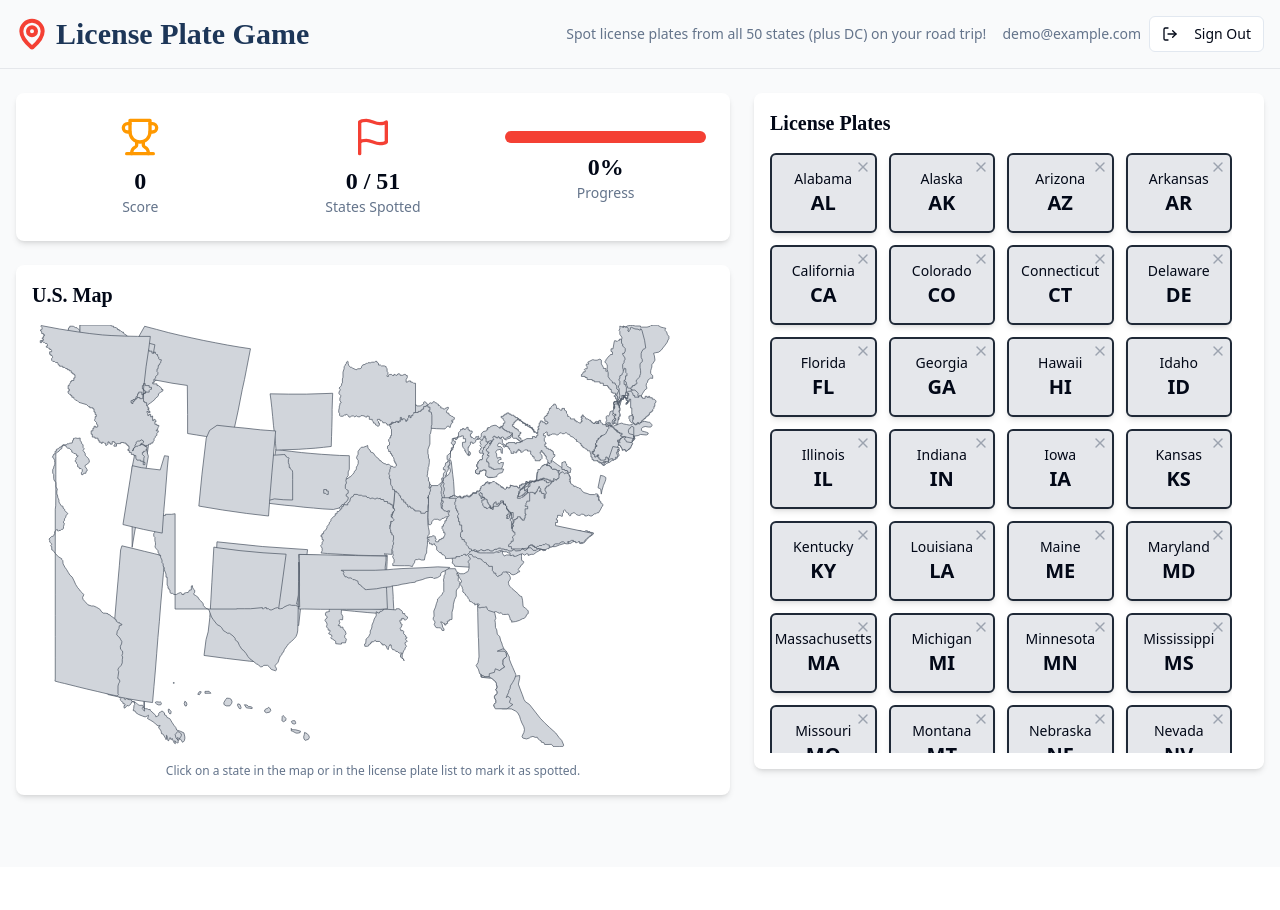
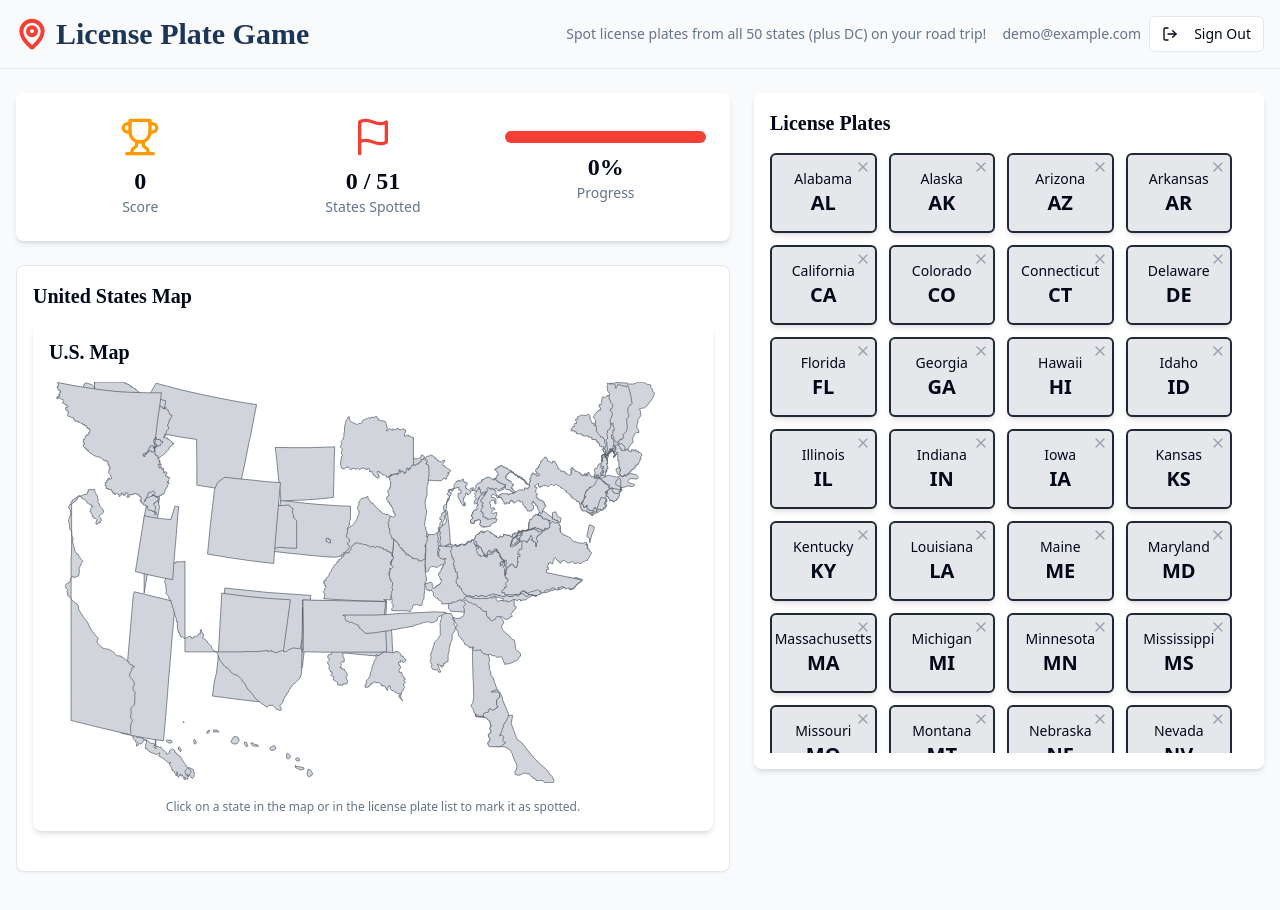
Before and after one commit to gchianes/plateplay-palooza, a React (Vite) app: page / in a window 1280 px wide. Shown: the top 910 px of the page. Before the commit the page ends 867 px from the top, so only its background shows below. Built offline with nearby package versions, Linux system fonts and the light colour scheme; a web font is replaced by a local one.

Commit message:
Fix: US map rendering
Fix the US map rendering issue.

```diff
--- a/src/pages/Index.tsx
+++ b/src/pages/Index.tsx
@@ -1,5 +1,5 @@
 
-import React, { useState } from 'react';
+import React, { useState, useEffect } from 'react';
 import Header from '@/components/Header';
 import ScoreBoard from '@/components/ScoreBoard';
 import USMap from '@/components/USMap';
@@ -9,10 +9,20 @@ import { toast } from '@/components/ui/use-toast';
 
 const Index = () => {
   const [statesList, setStatesList] = useState(states);
+  const [mapReady, setMapReady] = useState(false);
+
   const spottedStates = statesList.filter(state => state.spotted);
   const score = calculateScore(spottedStates);
   const progress = getProgress(spottedStates);
   const sortedStates = sortStatesBySpotted(statesList);
+
+  // Ensure the map has time to properly initialize
+  useEffect(() => {
+    const timer = setTimeout(() => {
+      setMapReady(true);
+    }, 100);
+    return () => clearTimeout(timer);
+  }, []);
 
   const handleToggleState = (stateId: string) => {
     const updatedStates = statesList.map(state => {
@@ -55,10 +65,16 @@ const Index = () => {
               progress={progress}
               score={score}
             />
-            <USMap
-              states={statesList}
-              onToggleState={handleToggleState}
-            />
+
+            {mapReady && (
+              <div className="border rounded-lg shadow-sm p-4 bg-white mt-4">
+                <h2 className="text-xl font-bold mb-3">United States Map</h2>
+                <USMap
+                  states={statesList}
+                  onToggleState={handleToggleState}
+                />
+              </div>
+            )}
           </div>
 
           <div className="w-full md:w-5/12">
```
